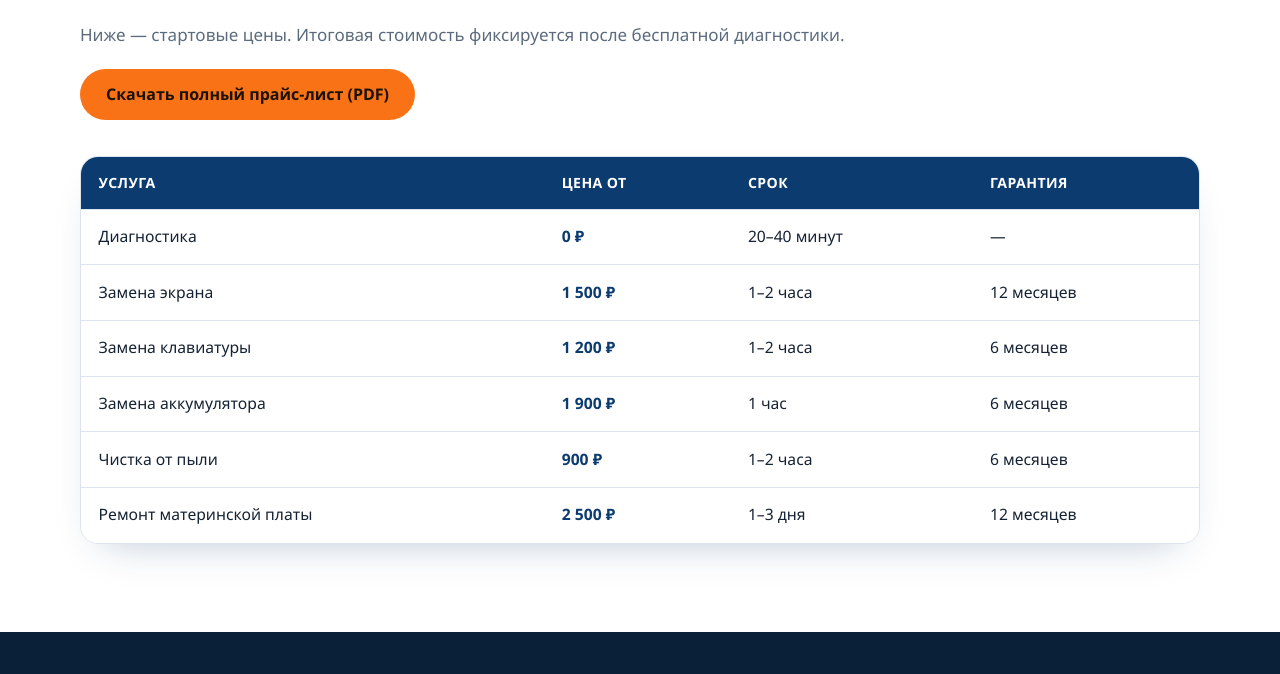
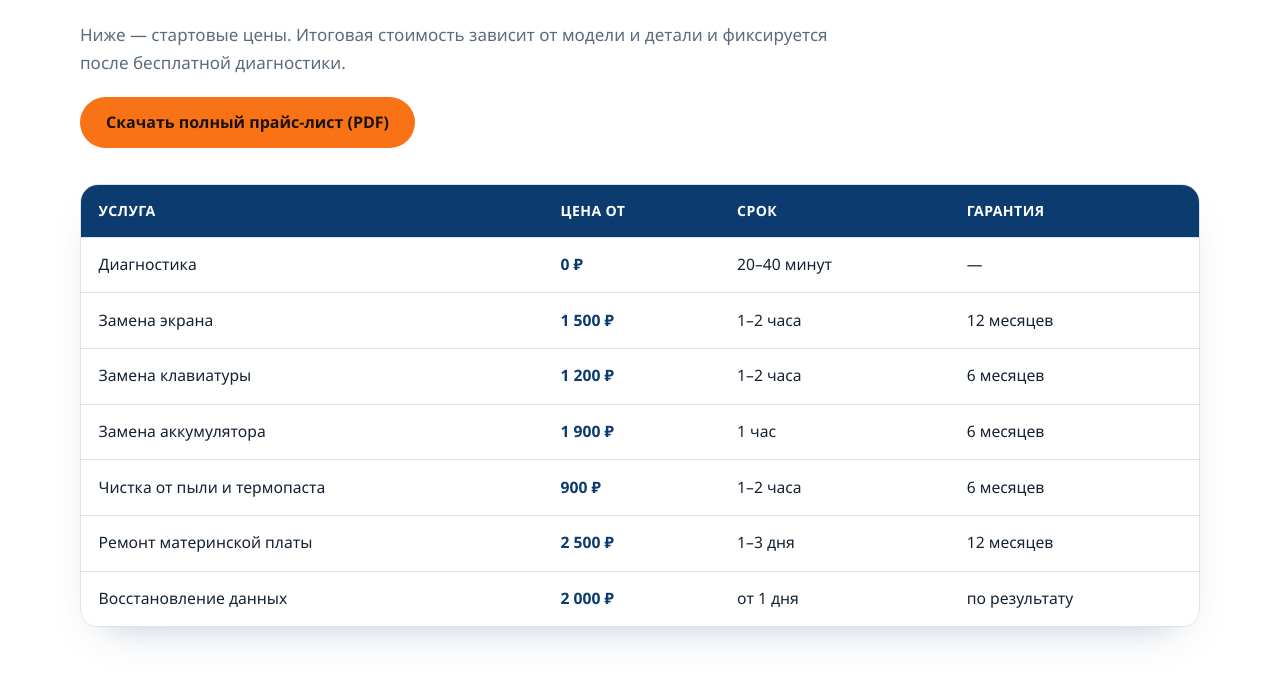
Before and after one commit to Dun4ikUchizuke/laptop-repair-nsk, a plain HTML site: page prices.html in a window 1280 px wide. Shown: the part 363-1037 px from the top of the page. Drawn offline with Linux system fonts and the light colour scheme.

Commit message:
Update prices.html

```diff
--- a/prices.html
+++ b/prices.html
@@ -3,8 +3,9 @@
 <head>
   <meta charset="utf-8">
   <meta name="viewport" content="width=device-width, initial-scale=1">
-  <title>Цены на ремонт ноутбуков в Новосибирске — Ноутбук-Сервис</title>
-  <meta name="description" content="Актуальные цены на ремонт ноутбуков. Диагностика бесплатно. Скачать полный прайс-лист.">
+  <title>Цены на ремонт ноутбуков в Новосибирске | Ноутбук-Сервис</title>
+  <meta name="description" content="Актуальные цены на ремонт ноутбуков в Новосибирске. Диагностика бесплатно. Скачать полный прайс-лист в PDF.">
+  <meta name="robots" content="index, follow">
   <link rel="canonical" href="https://dun4ikuchizuke.github.io/laptop-repair-nsk/prices.html">
   <link rel="stylesheet" href="styles/main.css">
 </head>
@@ -37,13 +38,11 @@
       <div class="container">
         <div class="section-head">
           <h1>Цены на ремонт ноутбуков</h1>
-          <p>Ниже — стартовые цены. Итоговая стоимость фиксируется после бесплатной диагностики.</p>
-          <!-- Эта ссылка нужна для цели "Скачал прайс-лист" -->
+          <p>Ниже — стартовые цены. Итоговая стоимость зависит от модели и детали и фиксируется после бесплатной диагностики.</p>
           <p style="margin-top: 20px;">
             <a class="button" href="price-list.pdf" download>Скачать полный прайс-лист (PDF)</a>
           </p>
         </div>
-
         <div class="table-wrap">
           <table class="price-table">
             <thead>
@@ -59,8 +58,9 @@
               <tr><td>Замена экрана</td><td>1 500 ₽</td><td>1–2 часа</td><td>12 месяцев</td></tr>
               <tr><td>Замена клавиатуры</td><td>1 200 ₽</td><td>1–2 часа</td><td>6 месяцев</td></tr>
               <tr><td>Замена аккумулятора</td><td>1 900 ₽</td><td>1 час</td><td>6 месяцев</td></tr>
-              <tr><td>Чистка от пыли</td><td>900 ₽</td><td>1–2 часа</td><td>6 месяцев</td></tr>
+              <tr><td>Чистка от пыли и термопаста</td><td>900 ₽</td><td>1–2 часа</td><td>6 месяцев</td></tr>
               <tr><td>Ремонт материнской платы</td><td>2 500 ₽</td><td>1–3 дня</td><td>12 месяцев</td></tr>
+              <tr><td>Восстановление данных</td><td>2 000 ₽</td><td>от 1 дня</td><td>по результату</td></tr>
             </tbody>
           </table>
         </div>
```
